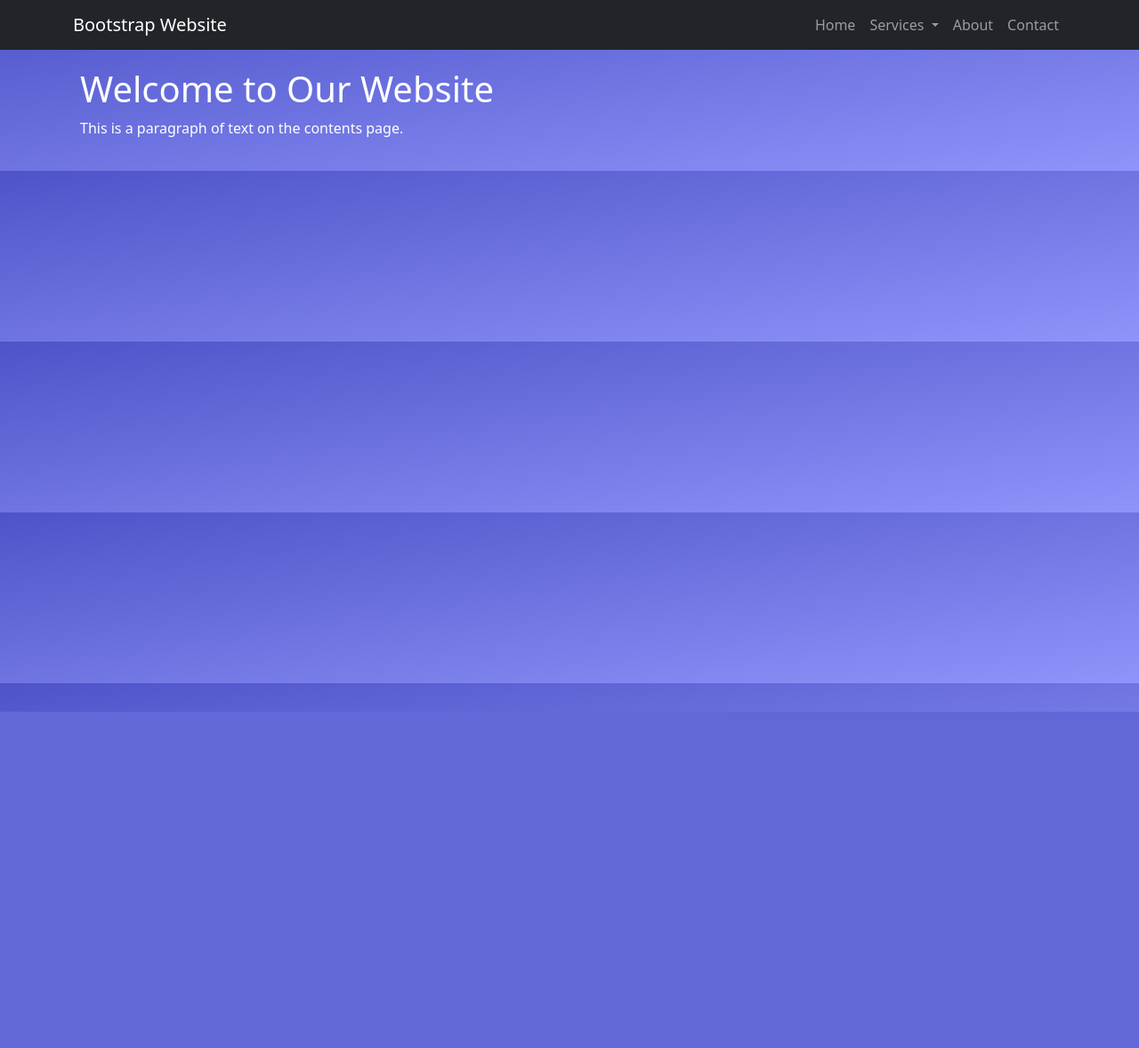
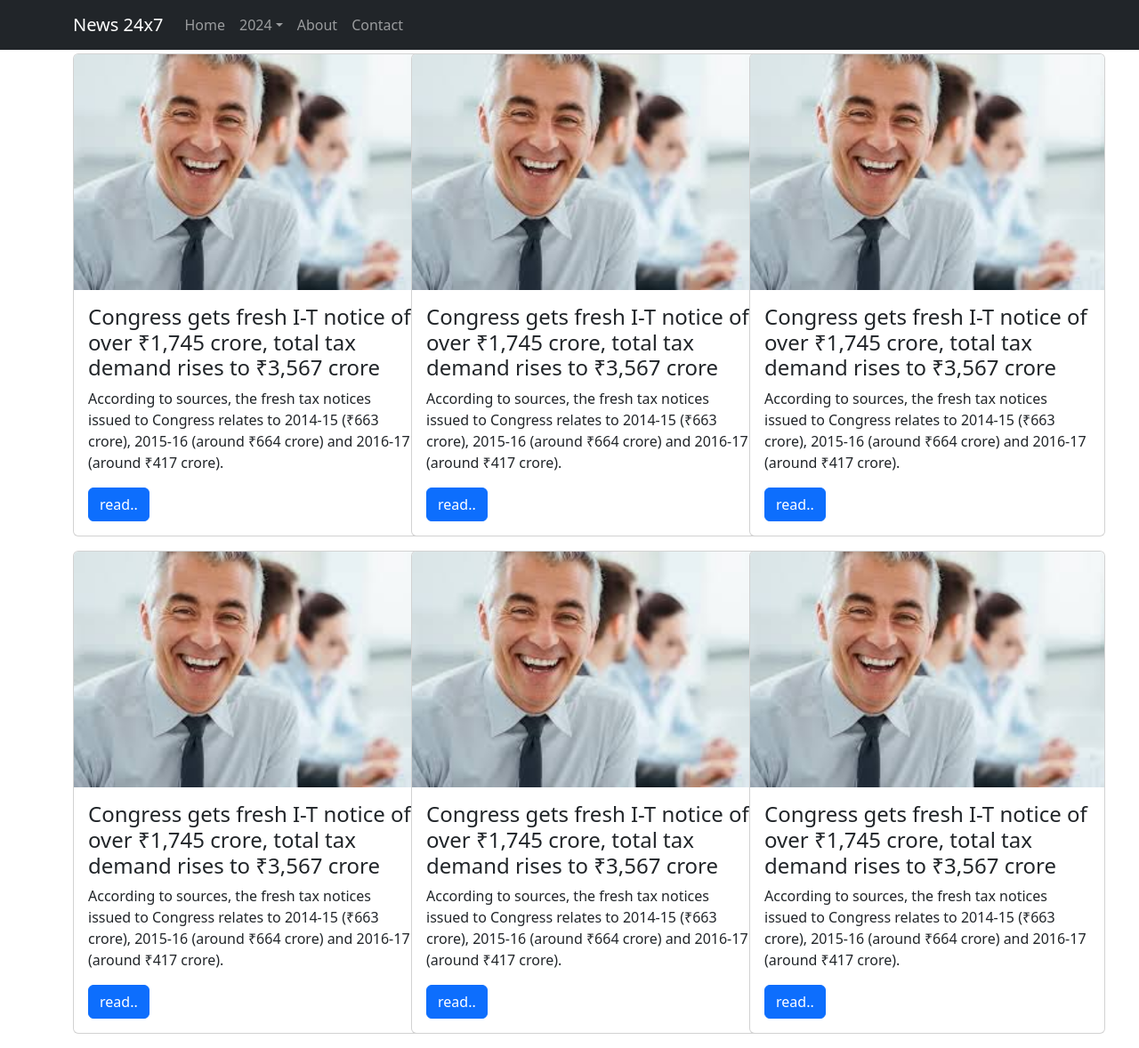
Before and after one commit to sivaiah911/iimc2024, a PHP site: page / in a window 1280 px wide. Shown: the whole page at 89% size. Before the commit the page ends 800 px from the top, so only its background shows below. Run offline with PHP 8.4, Linux system fonts and the light colour scheme; some libraries are stand-ins or nearby versions.

Commit message:
Add files via upload

```diff
--- /dev/null
+++ b/footer.php
@@ -0,0 +1,2 @@
+</body>
+</html>
--- a/header.php
+++ b/header.php
@@ -4,41 +4,30 @@
   <meta charset="UTF-8">
   <meta http-equiv="X-UA-Compatible" content="IE=edge">
   <meta name="viewport" content="width=device-width, initial-scale=1.0">
-  <title>Bootstrap Multi-Level Dropdown Menu</title>
+  <title>News 24x7</title>
   <!-- Bootstrap CSS -->
-  <link href="https://cdn.jsdelivr.net/npm/bootstrap@5.2.2/dist/css/bootstrap.min.css" rel="stylesheet">
+  <link href="https://cdn.jsdelivr.net/npm/bootstrap@5.3.0/dist/css/bootstrap.min.css" rel="stylesheet">
 </head>
 <body>
-  <nav class="navbar navbar-expand-lg navbar-light bg-light">
+  <nav class="navbar navbar-expand-lg navbar-dark bg-dark fixed-top">
     <div class="container">
-      <a class="navbar-brand" href="#">Multi-Level Dropdown</a>
+      <a class="navbar-brand" href="#">News 24x7</a>
       <button class="navbar-toggler" type="button" data-bs-toggle="collapse" data-bs-target="#navbarNav" aria-controls="navbarNav" aria-expanded="false" aria-label="Toggle navigation">
         <span class="navbar-toggler-icon"></span>
       </button>
       <div class="collapse navbar-collapse" id="navbarNav">
         <ul class="navbar-nav">
-          <li class="nav-item">
-            <a class="nav-link" href="#">Home</a>
+		<li class="nav-item">
+            <a class="nav-link" href="index.php">Home</a>
           </li>
-          <li class="nav-item dropdown">
-            <a class="nav-link dropdown-toggle" href="#" id="navbarDropdown1" role="button" data-bs-toggle="dropdown" aria-expanded="false">
-              Services
-            </a>
-            <ul class="dropdown-menu" aria-labelledby="navbarDropdown1">
-              <li><a class="dropdown-item" href="#">Service 1</a></li>
-              <li><a class="dropdown-item" href="#">Service 2</a></li>
-              <li class="dropdown-submenu">
-                <a class="dropdown-item dropdown-toggle" href="#" id="navbarDropdown2" role="button" data-bs-toggle="dropdown" aria-expanded="false">
-                  Service 3
-                </a>
-                <ul class="dropdown-menu" aria-labelledby="navbarDropdown2">
-                  <li><a class="dropdown-item" href="#">Sub-Service 1</a></li>
-                  <li><a class="dropdown-item" href="#">Sub-Service 2</a></li>
-                  <li><a class="dropdown-item" href="#">Sub-Service 3</a></li>
-                </ul>
-              </li>
-            </ul>
-          </li>
+           <li class="nav-item dropdown">
+			  <a class="nav-link dropdown-toggle" href="#" role="button" data-bs-toggle="dropdown">2024</a>
+			  <ul class="dropdown-menu">
+				<li><a class="dropdown-item" href="jan24.php">January</a></li>
+				<li><a class="dropdown-item" href="feb24.php">February</a></li>
+				<li><a class="dropdown-item" href="mar24.php">March</a></li>
+			  </ul>
+			</li>
           <li class="nav-item">
             <a class="nav-link" href="#">About</a>
           </li>
@@ -51,6 +40,4 @@
   </nav>
 
   <!-- Bootstrap JS -->
-  <script src="https://cdn.jsdelivr.net/npm/bootstrap@5.2.2/dist/js/bootstrap.min.js"></script>
-</body>
-</html>
+  <script src="https://cdn.jsdelivr.net/npm/bootstrap@5.3.0/dist/js/bootstrap.bundle.min.js"></script>
--- /dev/null
+++ b/index.php
@@ -0,0 +1,68 @@
+<?php
+include('header.php');
+?>
+
+<div class="container" style="padding-top:60px;">
+	<div class='row'>
+	<div class="col-md-4 mb-3">
+	  <div class="card" style="width:400px">
+	  <img class="card-img-top" src="person1.jpg" alt="Card image">
+	  <div class="card-body">
+		<h4 class="card-title">Congress gets fresh I-T notice of over ₹1,745 crore, total tax demand rises to ₹3,567 crore</h4>
+		<p class="card-text">According to sources, the fresh tax notices issued to Congress relates to 2014-15 (₹663 crore), 2015-16 (around ₹664 crore) and 2016-17 (around ₹417 crore).</p>
+		<a href="#" class="btn btn-primary">read..</a>
+	</div></div>
+</div>
+<div class="col-md-4 mb-3">
+<div class="card" style="width:400px">
+  <img class="card-img-top" src="person1.jpg" alt="Card image">
+  <div class="card-body">
+    <h4 class="card-title">Congress gets fresh I-T notice of over ₹1,745 crore, total tax demand rises to ₹3,567 crore</h4>
+    <p class="card-text">According to sources, the fresh tax notices issued to Congress relates to 2014-15 (₹663 crore), 2015-16 (around ₹664 crore) and 2016-17 (around ₹417 crore).</p>
+    <a href="#" class="btn btn-primary">read..</a>
+  </div>
+</div>
+</div>
+<div class="col-md-4 mb-3">
+<div class="card" style="width:400px">
+  <img class="card-img-top" src="person1.jpg" alt="Card image">
+  <div class="card-body">
+    <h4 class="card-title">Congress gets fresh I-T notice of over ₹1,745 crore, total tax demand rises to ₹3,567 crore</h4>
+    <p class="card-text">According to sources, the fresh tax notices issued to Congress relates to 2014-15 (₹663 crore), 2015-16 (around ₹664 crore) and 2016-17 (around ₹417 crore).</p>
+    <a href="#" class="btn btn-primary">read..</a>
+  </div>
+</div>
+</div>
+<div class="col-md-4 mb-3">
+<div class="card" style="width:400px">
+  <img class="card-img-top" src="person1.jpg" alt="Card image">
+  <div class="card-body">
+    <h4 class="card-title">Congress gets fresh I-T notice of over ₹1,745 crore, total tax demand rises to ₹3,567 crore</h4>
+    <p class="card-text">According to sources, the fresh tax notices issued to Congress relates to 2014-15 (₹663 crore), 2015-16 (around ₹664 crore) and 2016-17 (around ₹417 crore).</p>
+    <a href="#" class="btn btn-primary">read..</a>
+  </div>
+</div>
+</div>
+<div class="col-md-4 mb-3">
+<div class="card" style="width:400px">
+  <img class="card-img-top" src="person1.jpg" alt="Card image">
+  <div class="card-body">
+    <h4 class="card-title">Congress gets fresh I-T notice of over ₹1,745 crore, total tax demand rises to ₹3,567 crore</h4>
+    <p class="card-text">According to sources, the fresh tax notices issued to Congress relates to 2014-15 (₹663 crore), 2015-16 (around ₹664 crore) and 2016-17 (around ₹417 crore).</p>
+    <a href="#" class="btn btn-primary">read..</a>
+  </div>
+</div>
+</div>
+<div class="col-md-4 mb-3">
+<div class="card" style="width:400px">
+  <img class="card-img-top" src="person1.jpg" alt="Card image">
+  <div class="card-body">
+    <h4 class="card-title">Congress gets fresh I-T notice of over ₹1,745 crore, total tax demand rises to ₹3,567 crore</h4>
+    <p class="card-text">According to sources, the fresh tax notices issued to Congress relates to 2014-15 (₹663 crore), 2015-16 (around ₹664 crore) and 2016-17 (around ₹417 crore).</p>
+    <a href="#" class="btn btn-primary">read..</a>
+  </div>
+</div>
+</div>
+<?php
+include('footer.php');
+?>
```
Also changed, not shown: person1.jpg (added).
